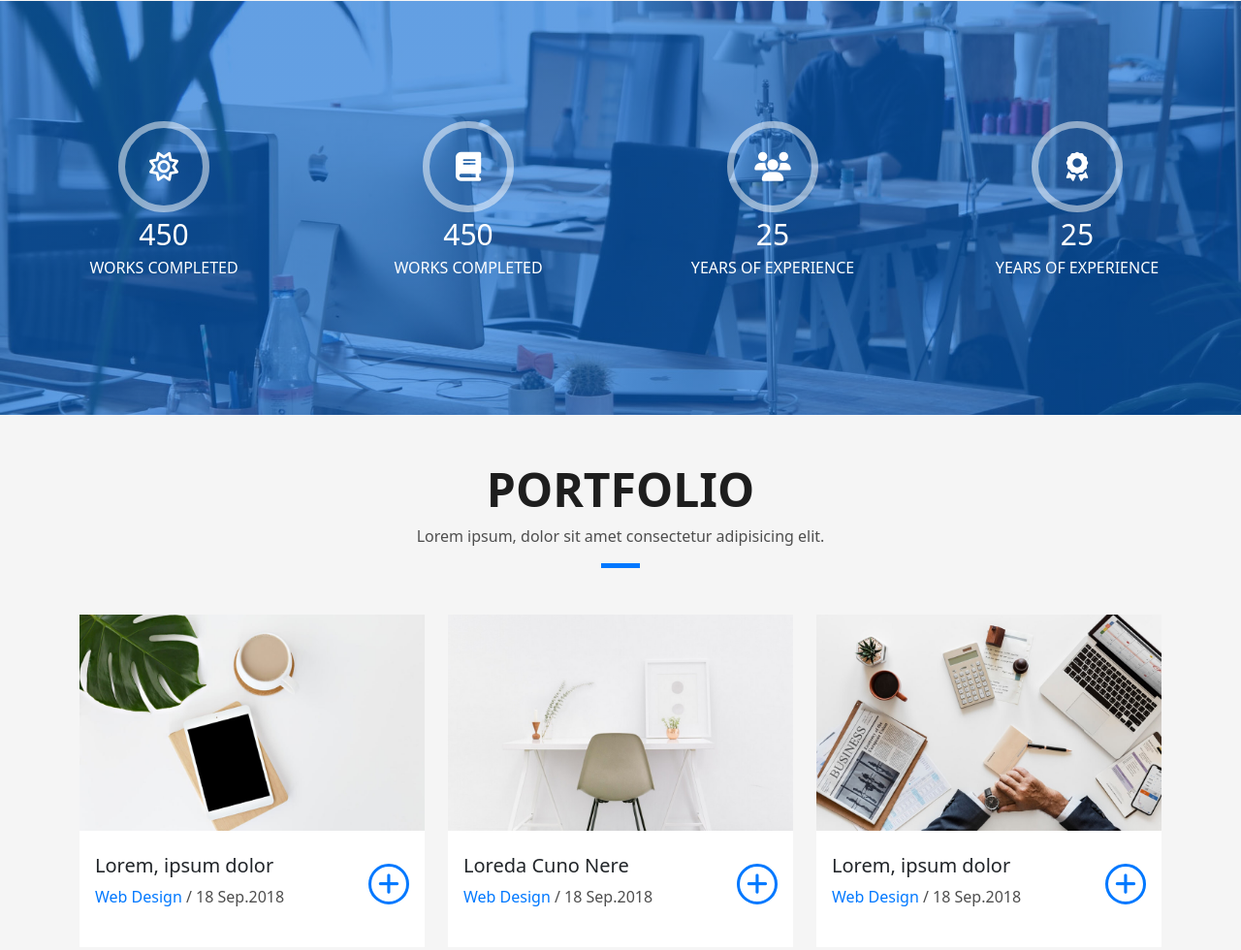
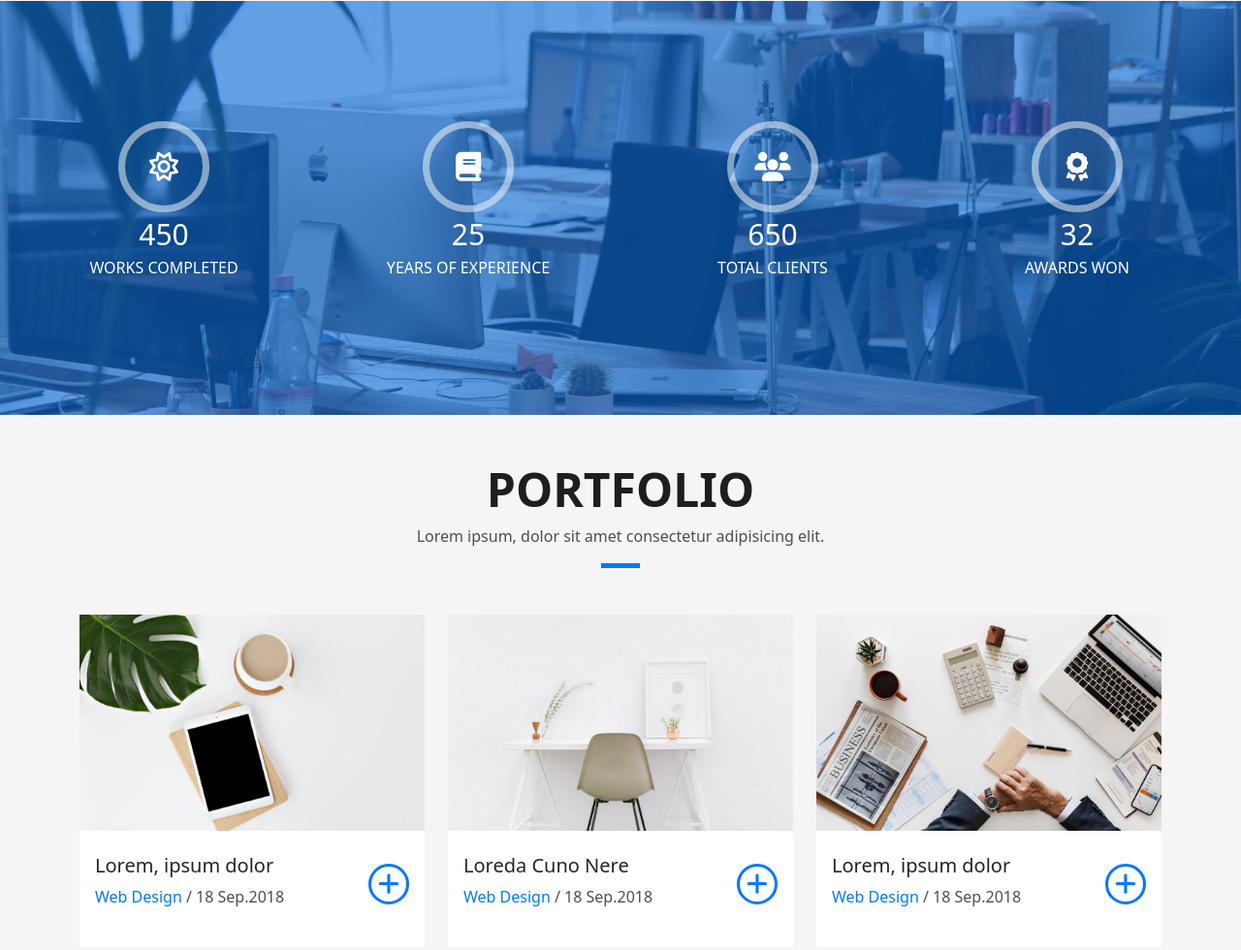
Before and after one commit to mahmeddismail/DevFolio, a plain HTML site: page index.html in a window 1280 px wide. Shown: the part 2674-3654 px from the top of the page at 97% size. Drawn offline with Linux system fonts and the light colour scheme.

Commit message:
Update index.html

```diff
--- a/index.html
+++ b/index.html
@@ -313,10 +313,10 @@
                             <i class="fa-solid fa-book"></i>
                         </div>
                         <div>
-                            <span>450</span>
+                            <span>25</span>
 
                             <p class="text-uppercase">
-                                Works completed
+                                years of experience
                             </p>
 
                         </div>
@@ -327,10 +327,10 @@
 
                         </div>
                         <div>
-                            <span>25</span>
+                            <span>650</span>
 
                             <p class="text-uppercase">
-                                years of experience
+                               total clients
                             </p>
 
                         </div>
@@ -340,10 +340,10 @@
                             <i class="fa-solid fa-award"></i>
                         </div>
                         <div>
-                            <span>25</span>
+                            <span>32</span>
 
                             <p class="text-uppercase">
-                                years of experience
+                                Awards Won
                             </p>
 
                         </div>
```
